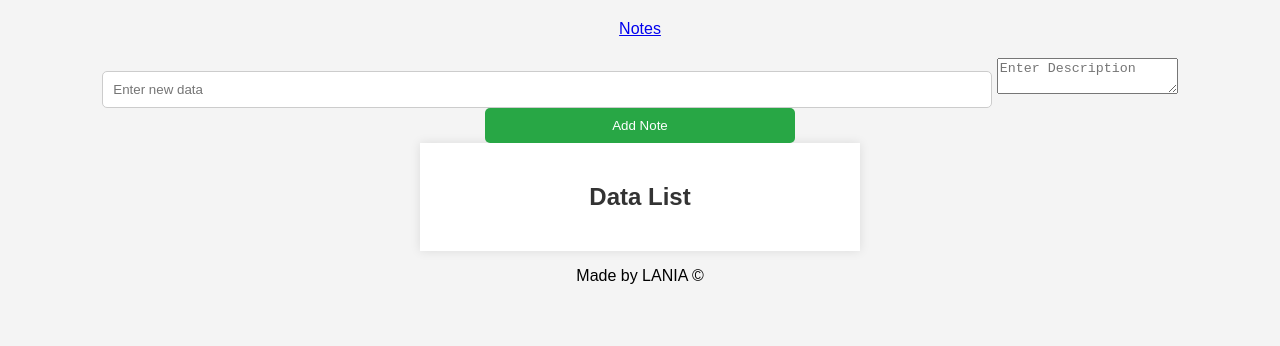
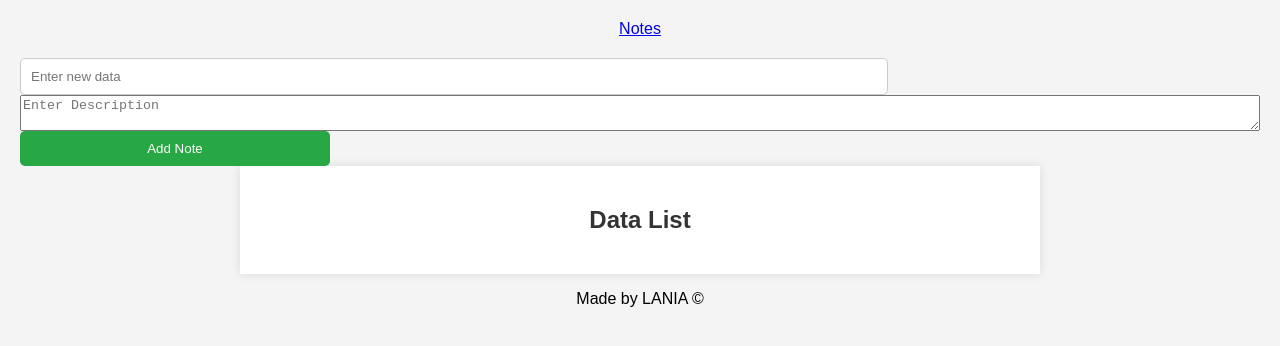
Before and after one commit to piotrowskaannamilena-blip/notesapplication, a website: page public/index.html in a window 1280 px wide. Shown: the part 60-406 px from the top of the page. Drawn offline with nearby package versions, Linux system fonts and the light colour scheme; no server answers.

Commit message:
layout updated for media

```diff
--- a/public/styles.css
+++ b/public/styles.css
@@ -1,3 +1,6 @@
+* {
+  box-sizing: border-box;
+}
 body {
     font-family: Arial, sans-serif;
     background-color: #f4f4f4;
@@ -10,15 +13,17 @@ body {
 }
 
 .container {
-    max-width: 400px;
+    max-width: 800px;
     margin: 0 auto;
     background: white;
     padding: 20px;
     box-shadow: 0 0 10px rgba(0, 0, 0, 0.1);
+
 }
 
 h1 {
     color: #333;
+    text-align: center;
 }
 
 ul {
@@ -58,3 +63,18 @@ button:hover {
     background: #40ce5f;
 
 }
+
+#form {
+    display: flex;
+    flex-direction: column;
+    justify-content: space-between;
+}
+textarea {
+    position: relative;
+}
+/* Small Screen */
+@media only screen and (max-width: 600px) {
+  body {
+    left: 8%;
+  }
+}
```
